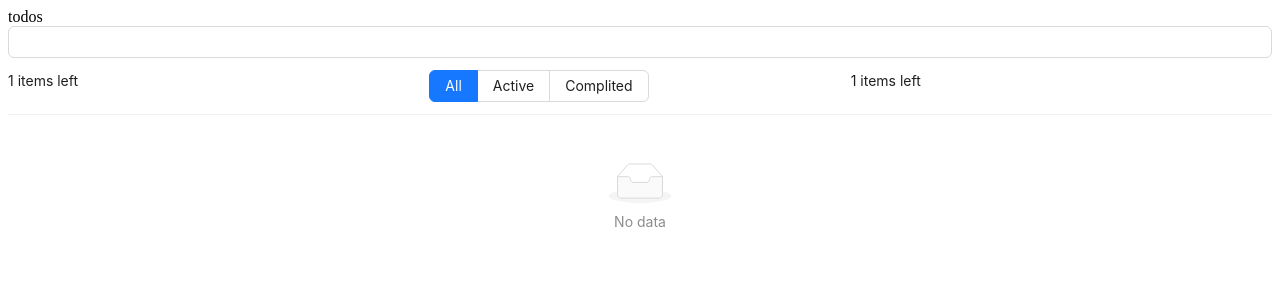
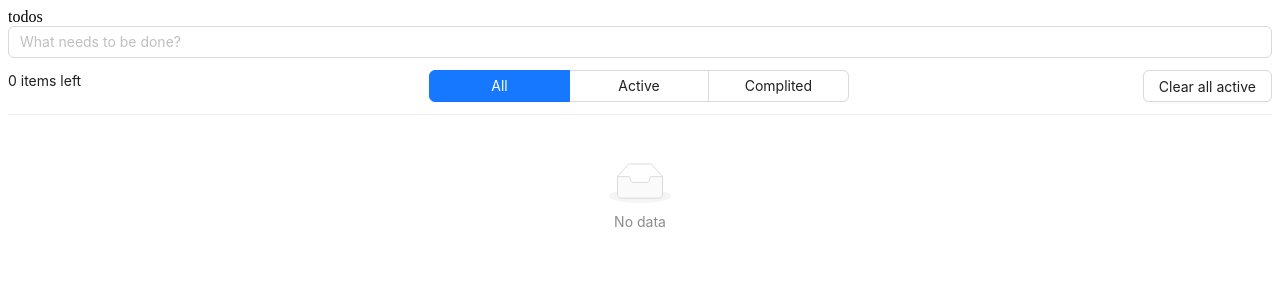
Before and after one commit to Docaner/todos, a React (Vite) app: page / in a window 1280 px wide. Shown: the top 300 px of the page. Built offline with nearby package versions, Linux system fonts and the light colour scheme.

Commit message:
Добавление элемента при нажатии на Enter

```diff
--- a/src/components/App.tsx
+++ b/src/components/App.tsx
@@ -1,17 +1,48 @@
-import { Input, List } from 'antd';
+import { Input, List, RadioChangeEvent } from 'antd';
 import Header from './Header';
-import { TodoListType } from '../types/data';
+import { Todo, TodoType } from '../types/data';
+import { useState } from 'react';
+import TodoItem from './TodoItem';
 
 function App(): JSX.Element {
+	const [type, setType] = useState<TodoType>(TodoType.All);
+	const [list, setList] = useState<Todo[]>([]);
+	const [text, setText] = useState<string>('');
+
+	function handleOnChangeType(e: RadioChangeEvent) {
+		setType(e.target.value);
+	}
+
+	function handleKeyDown(e: React.KeyboardEvent<HTMLInputElement>) {
+		if (e.key !== 'Enter' || !text.length) return;
+		setList(l => [...l, { title: text, type: TodoType.Active }]);
+	}
+
 	return (
 		<div>
 			<div>todos</div>
-			<Input />
+			<Input
+				placeholder="What needs to be done?"
+				value={text}
+				onChange={e => setText(e.target.value)}
+				onKeyDown={handleKeyDown}
+			/>
 			<List
 				header={
-					<Header count={1} type={TodoListType.All} onAllClear={() => {}} />
+					<Header
+						count={list.length}
+						type={type}
+						onChangeType={handleOnChangeType}
+						onAllClear={() => {}}
+					/>
 				}
-			></List>
+				dataSource={list}
+				renderItem={item => (
+					<List.Item>
+						<TodoItem value={item} />
+					</List.Item>
+				)}
+			/>
 		</div>
 	);
 }
--- a/src/components/Header.tsx
+++ b/src/components/Header.tsx
@@ -1,7 +1,12 @@
-import { CheckboxOptionType, Col, Radio, Row } from 'antd';
-import { HeaderProps, TodoListType } from '../types/data';
+import { Button, CheckboxOptionType, Col, Radio, Row } from 'antd';
+import { HeaderProps, TodoType } from '../types/data';
 
-function Header({ count, type, onAllClear }: HeaderProps): JSX.Element {
+function Header({
+	count,
+	type,
+	onChangeType,
+	onAllClear,
+}: HeaderProps): JSX.Element {
 	return (
 		<Row>
 			<Col span={8}>{count} items left</Col>
@@ -10,28 +15,35 @@ function Header({ count, type, onAllClear }: HeaderProps): JSX.Element {
 					style={{ width: '100%' }}
 					optionType="button"
 					buttonStyle="solid"
-					onChange={onAllClear}
+					onChange={onChangeType}
 					options={options}
 					value={type}
 				/>
 			</Col>
-			<Col span={8}>{count} items left</Col>
+			<Col span={8}>
+				<Button style={{ float: 'right' }} onClick={onAllClear}>
+					Clear all active
+				</Button>
+			</Col>
 		</Row>
 	);
 }
 
-const options: CheckboxOptionType<TodoListType>[] = [
+const options: CheckboxOptionType<TodoType>[] = [
 	{
 		label: 'All',
-		value: TodoListType.All,
+		value: TodoType.All,
+		style: { width: '33.33%', textAlign: 'center' },
 	},
 	{
 		label: 'Active',
-		value: TodoListType.Active,
+		value: TodoType.Active,
+		style: { width: '33.33%', textAlign: 'center' },
 	},
 	{
 		label: 'Complited',
-		value: TodoListType.Complited,
+		value: TodoType.Complited,
+		style: { width: '33.33%', textAlign: 'center' },
 	},
 ];
 
--- /dev/null
+++ b/src/components/TodoItem.tsx
@@ -0,0 +1,12 @@
+import { Todo } from '../types/data';
+
+function TodoItem({ value }: { value: Todo }): JSX.Element {
+	const { title, type } = value;
+	return (
+		<>
+			{title} - {type}
+		</>
+	);
+}
+
+export default TodoItem;
--- a/src/types/data.ts
+++ b/src/types/data.ts
@@ -1,11 +1,19 @@
-export enum TodoListType {
-  All,
-  Active,
-  Complited,
+import { RadioChangeEvent } from 'antd';
+
+export enum TodoType {
+	All,
+	Active,
+	Complited,
+}
+
+export interface Todo {
+	title: string;
+	type: TodoType;
 }
 
 export interface HeaderProps {
-  count: number;
-  type: TodoListType;
-  onAllClear: () => void;
+	count: number;
+	type: TodoType;
+	onChangeType: (e: RadioChangeEvent) => void;
+	onAllClear: () => void;
 }
```
